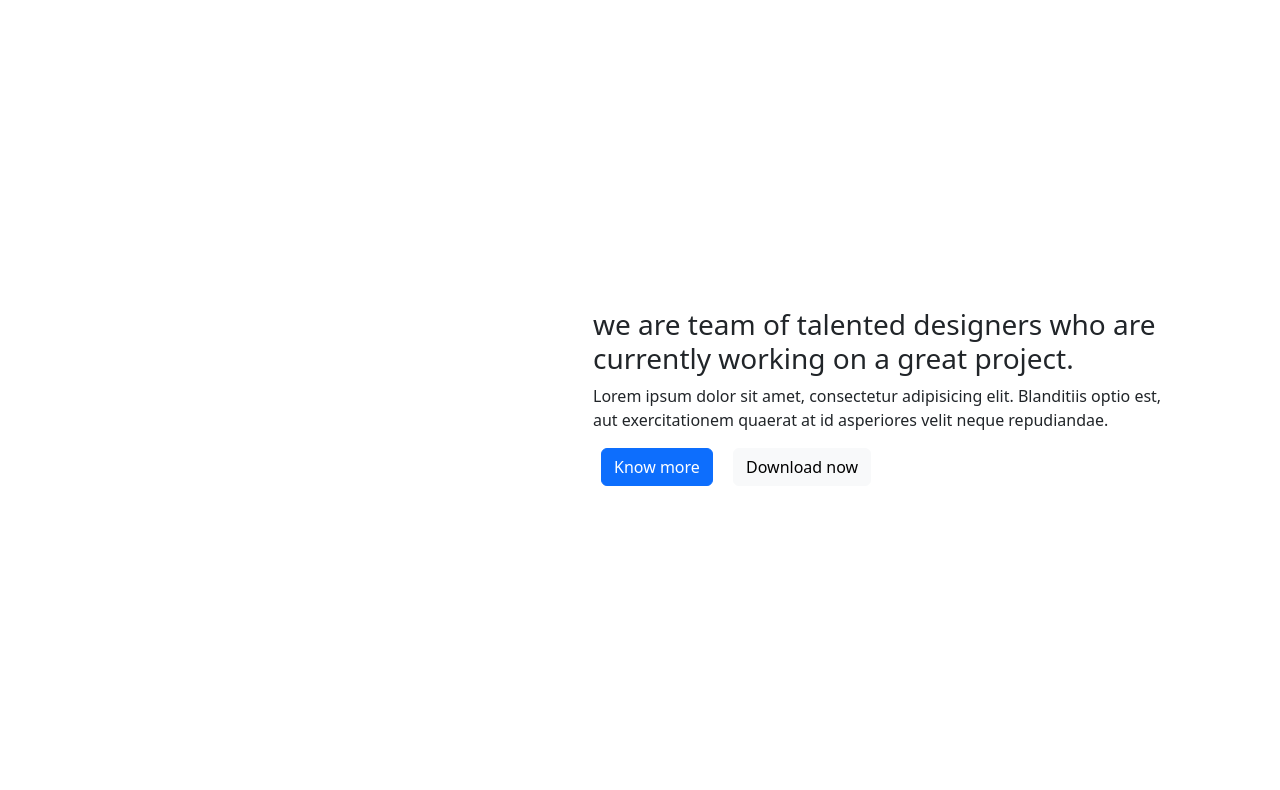
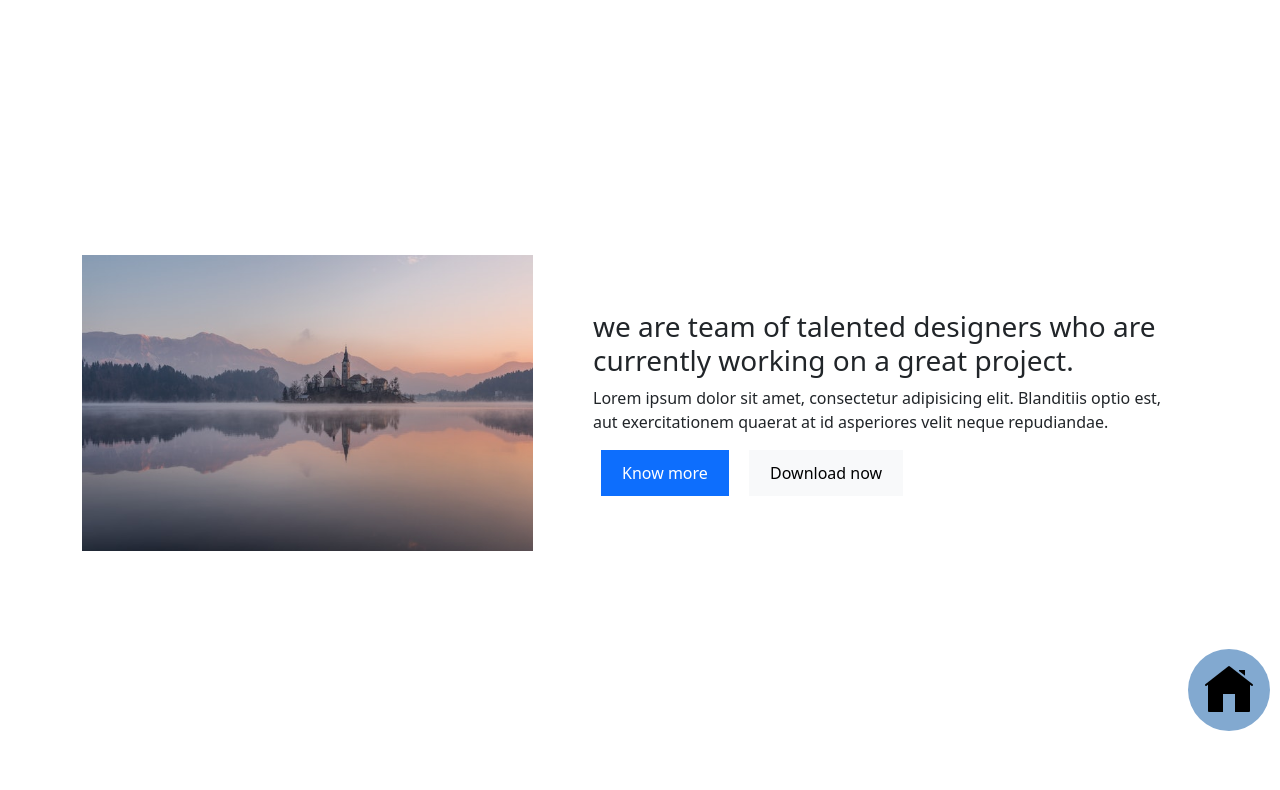
Before and after one commit to Faesalkhan/SampleBootstrap2, a plain HTML site: page DesingerWeb.html in a window 1280 px wide. Shown: the part 59-849 px from the top of the page. Drawn offline with nearby package versions, Linux system fonts and the light colour scheme.

Commit message:
bootstrap 2

```diff
--- a/DesingerWeb.html
+++ b/DesingerWeb.html
@@ -5,7 +5,7 @@
     <meta name="viewport" content="width=device-width, initial-scale=1.0" />
     <title>Document</title>
     <link rel="stylesheet" href="css/bootstrap.css" />
-    <link rel="stylesheet" href="main3.css" />
+    <link rel="stylesheet" href="DesingerWeb.css" />
   </head>
   <body>
     <header>
```
Also changed, not shown: img/Jane.jpg (added), img/cart.png (added), img/home.png (added), img/location.png (added), img/photography.jpg (added), img/river.jpg (added), img/search.png (added).
